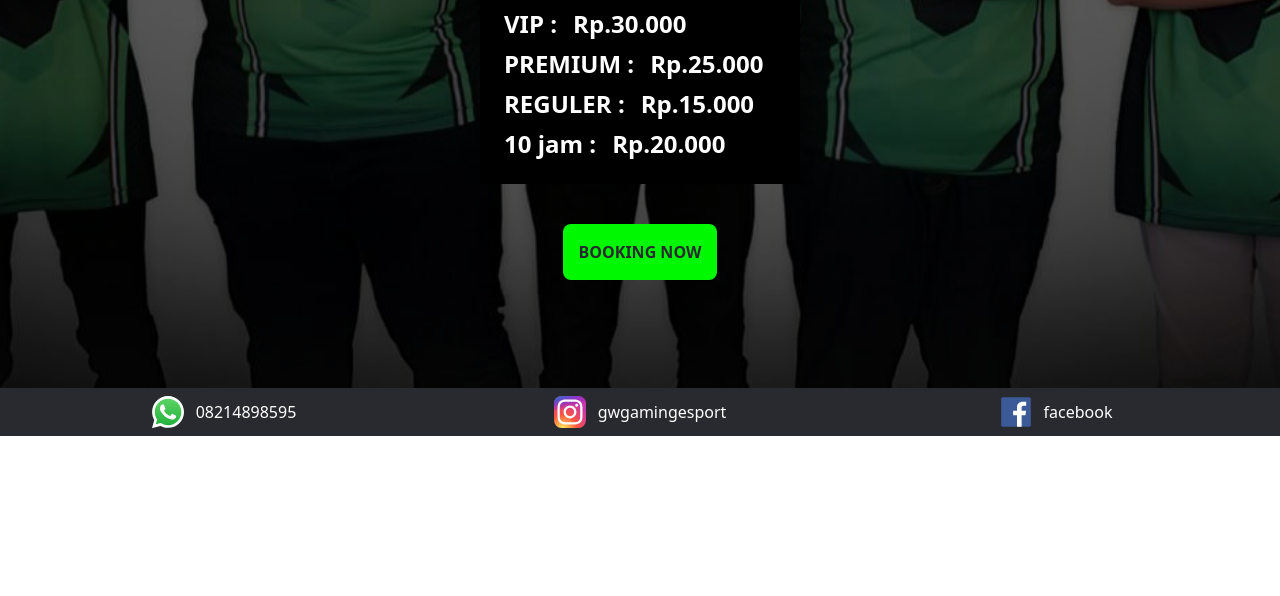
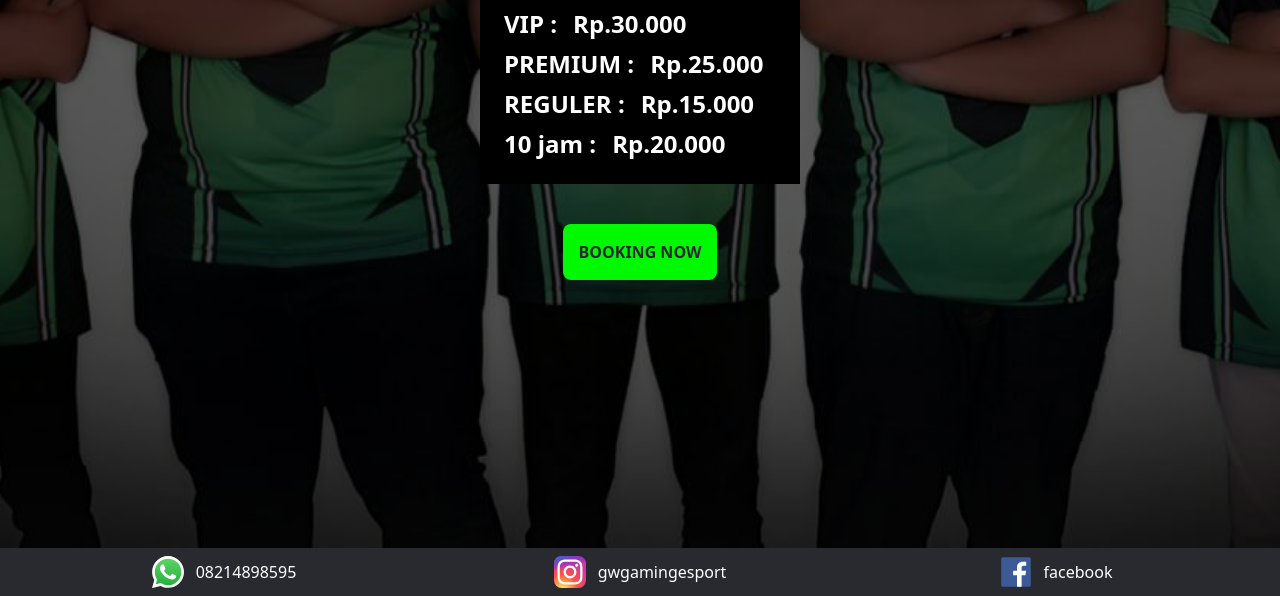
Before and after one commit to ikhlasdansantai/GW-Esport, a website: page public/pages/price.html in a window 1280 px wide. Shown: the part 772-1368 px from the top of the page. Before the commit the page ends 1208 px from the top, so only its background shows below. Drawn offline with Linux system fonts and the light colour scheme.

Commit message:
change vh on price

```diff
--- a/public/pages/price.html
+++ b/public/pages/price.html
@@ -50,7 +50,7 @@
       <div id="header-bg" class="relative w-full">
         <div id="headerBG" alt="Header BG" class="block w-full">
           <figure class="brightness-[.35] overflow-y-auto">
-            <img src="../assets/Images/pricelist-bg.jpg" alt="PriceBG" class="h-[145vh] block w-full object-cover" />
+            <img src="../assets/Images/pricelist-bg.jpg" alt="PriceBG" class="h-[165vh] block w-full object-cover" />
           </figure>
         </div>
         <div class="flex flex-col text-left justify-center items-start text-white absolute top-0 left-0 w-full py-40 p-standart">
```
Also changed, not shown: public/css/output.css.
